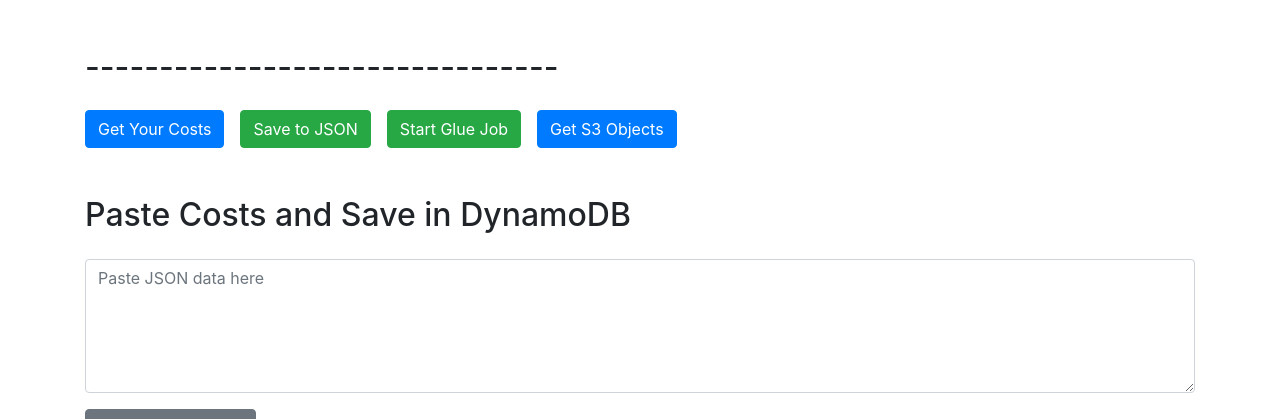
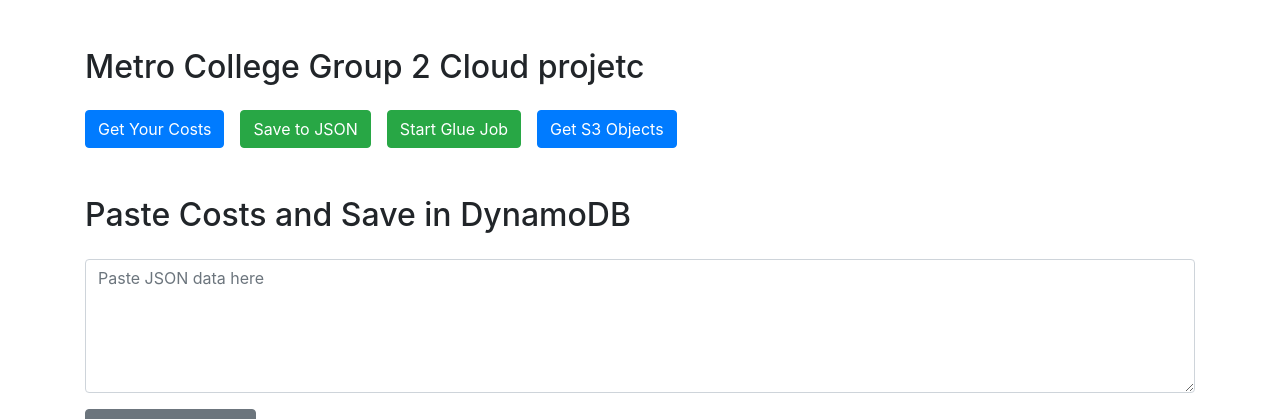
Before and after one commit to sabouf1/AWS-Serverless-Mini-Project, a Flask app: page / in a window 1280 px wide. Shown: the part 56-475 px from the top of the page. Run offline with Flask 2, Linux system fonts and the light colour scheme; some libraries are stand-ins or nearby versions.

Commit message:
new coommit

```diff
--- a/templates/cost_report.html
+++ b/templates/cost_report.html
@@ -18,7 +18,7 @@
     </header>
 
     <div class="container mt-5">
-        <h2 class="mb-4">--------------------------------</h2>
+        <h2 class="mb-4">Metro College Group 2 Cloud projetc</h2>
 
         <!-- Fetch Costs Button -->
         <div class="d-flex align-items-center">
```
Also changed, not shown: README.md (deleted), 1 other file.
